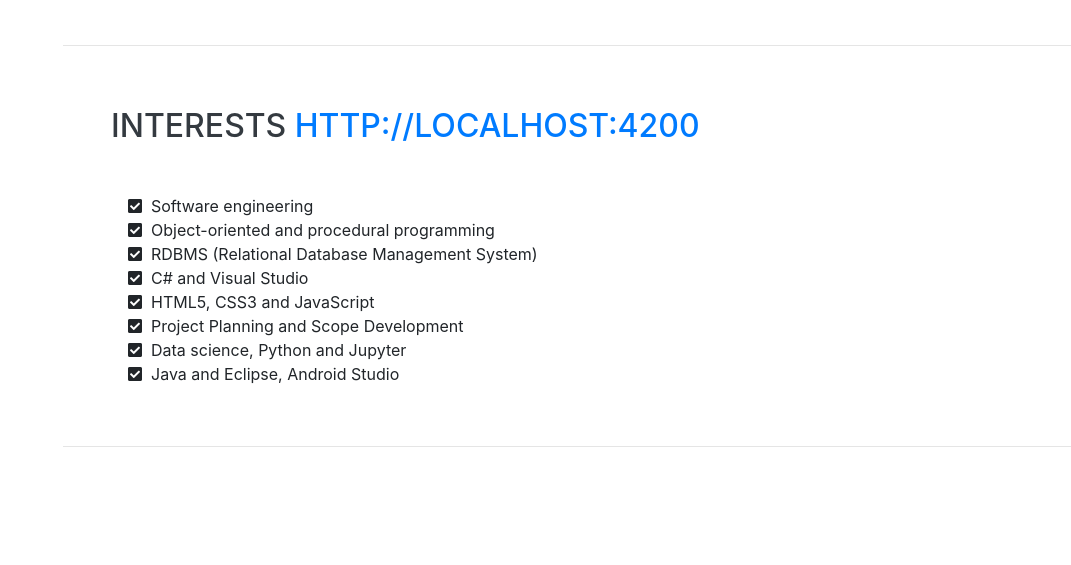
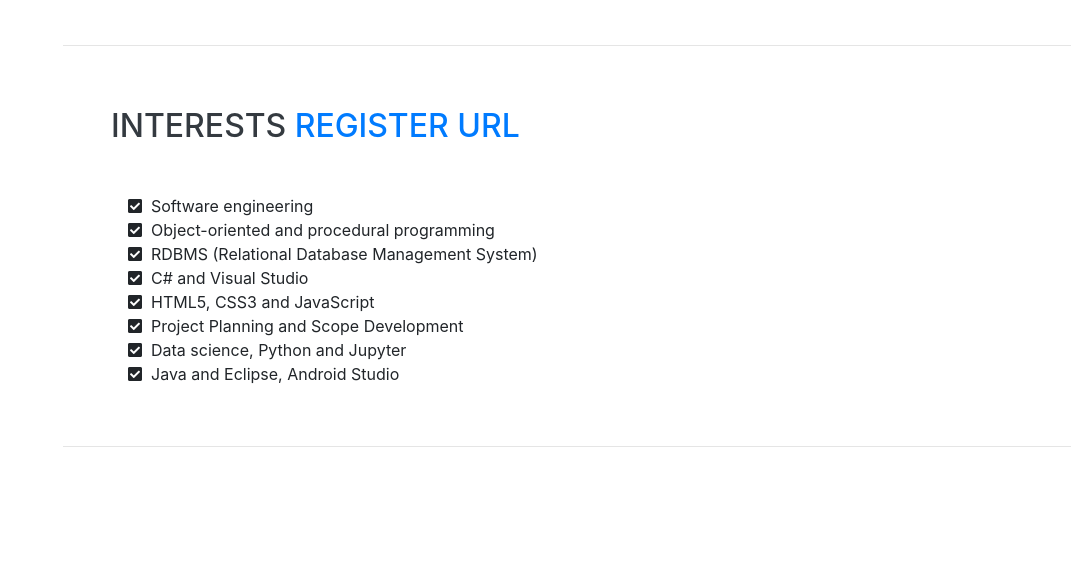
Before and after one commit to dminovski0/dminovski0.github.io, a website with bundled scripts: page index.html in a window 1280 px wide. Shown: the part 2048-2613 px from the top of the page, without its empty margins (209-1280 px from the left). Built offline with nearby package versions, Linux system fonts and the light colour scheme; a web font is replaced by a local one.

Commit message:
Update index.html

```diff
--- a/index.html
+++ b/index.html
@@ -254,7 +254,7 @@
 
     <section class="resume-section p-3 p-lg-5 d-flex align-items-center" id="interests">
       <div class="w-100">
-        <h2 class="mb-5">Interests <a href="http://localhost:4200/register?vId=">http://localhost:4200</a></h2>
+        <h2 class="mb-5">Interests <a href="http://localhost:4200/register?vId=">Register url</a></h2>
         <ul class="fa-ul mb-0">
           <li>
             <i class="fa-li fa fa-check-square"></i>
```
